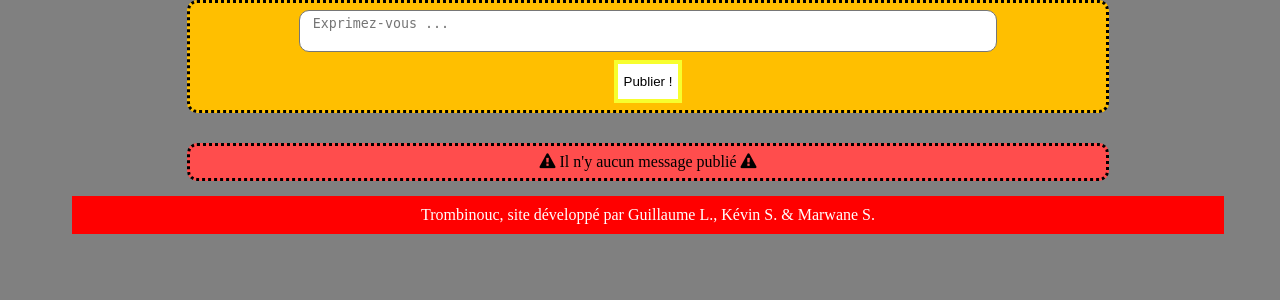
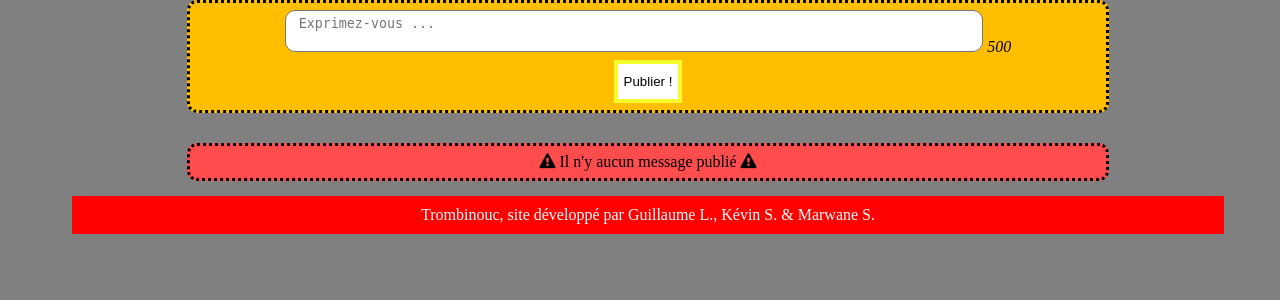
Before and after one commit to Gladorme/Trombinouc, a PHP site: page /dashboard.php in a window 1280 px wide. Shown: the part 186-486 px from the top of the page. Run offline with PHP 8.4, Linux system fonts and the light colour scheme; the visitor is signed in with stand-in values (Sample User, id 1); data that the repository does not hold is empty.

Commit message:
Rajout d'un compteur

```diff
--- a/dashboard.php
+++ b/dashboard.php
@@ -59,11 +59,13 @@
 ?>
 <div class="publier">
   <form id="publication" action="outils/publier.php" method="POST">
-		<textarea name="message" placeholder=" Exprimez-vous ..." required></textarea><br />
+		<textarea name="message" id="textarea" placeholder=" Exprimez-vous ..." required></textarea> <em id="count">500</em>
+		<br />
 		<input type="submit" id="publication" value="Publier !"/>
 	</form>
 </div>
 <div class="forum">
 	<?php	load_msg();	?>
 </div>
+<script src="js/count.js"></script>
 <?php include ('include/footer.inc.php'); ?>
--- a/js/count.js
+++ b/js/count.js
@@ -0,0 +1,3 @@
+document.getElementById('textarea').onkeyup = function () {
+  document.getElementById('count').innerHTML = (500 - this.value.length);
+};
--- a/outils/load_img.php
+++ b/outils/load_img.php
@@ -9,7 +9,7 @@ function load_img($pseudo){
   if (isset($result[0]['img'])){
       return $result[0]['img'];
   }else{
-    return 'img/logo.png'
+    return 'img/logo.png';
   }
 }
  ?>
--- a/outils/publier.php
+++ b/outils/publier.php
@@ -3,7 +3,7 @@
     header('Location: dashboard.php');
     exit();
   }
-  if (strlen($_POST['message']) > 500) {
+  if (strlen($_POST['message']) > 502) {
     header("Location: ../dashboard.php?redir=msgsize");
     exit();
   }
```
